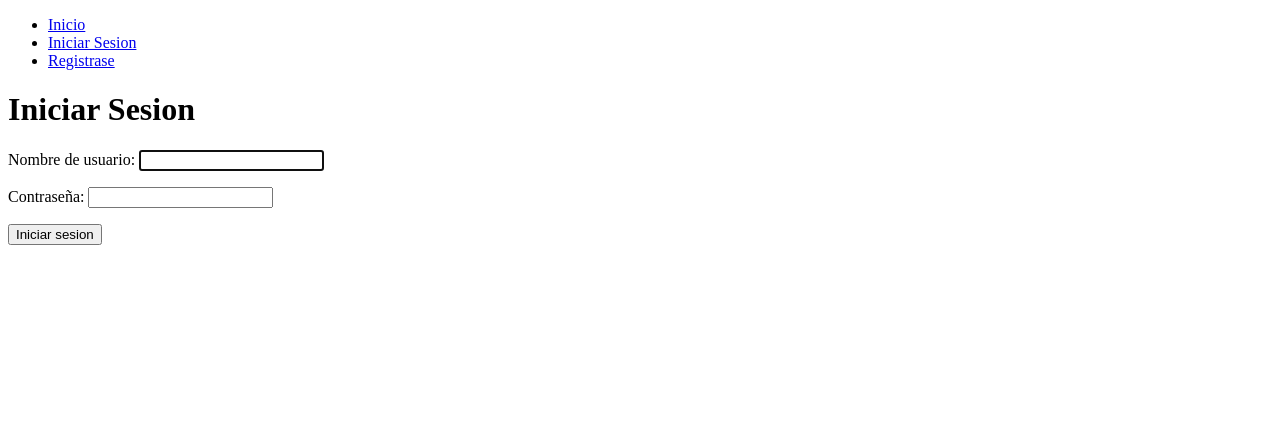
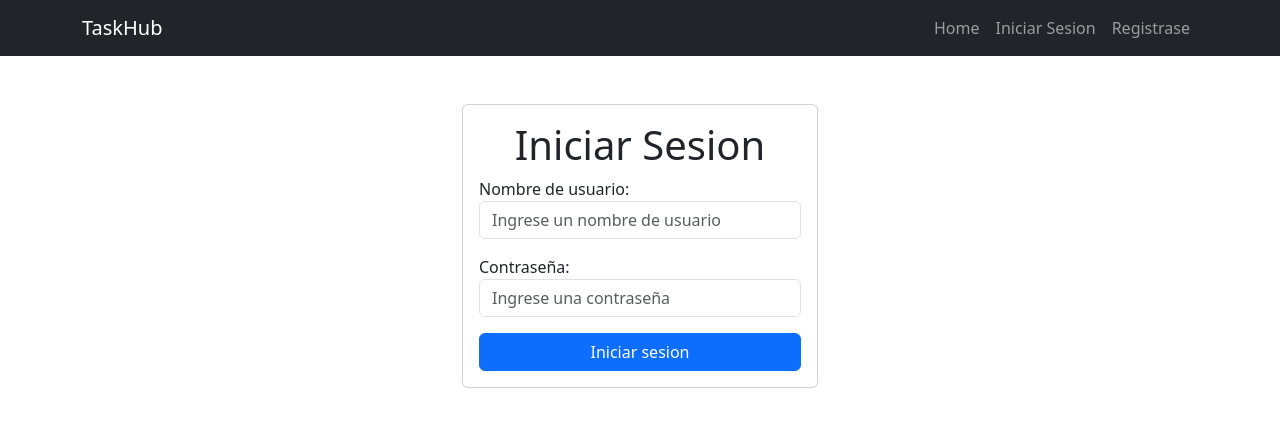
Before and after one commit to jaime-max/djangocrud, a Django app: page /iniciarsesion/ in a window 1280 px wide. Shown: the top 427 px of the page. Run offline with Django 4.2, Linux system fonts and the light colour scheme.

Commit message:
App terminada

```diff
--- a/tareas/templates/iniciar.html
+++ b/tareas/templates/iniciar.html
@@ -1,18 +1,29 @@
 {% extends 'master.html' %}
 {% block content %}
 
-<h1>Iniciar Sesion</h1>
-<form action="/iniciarsesion/" method="POST">
-    {% csrf_token %}
-    {{ formulario.as_p }}
-    <div class="error-message">
-        <p>{{error}}</p>
+<main class="container">
+    <div class="row">
+        <section class="col-md-4 offset-md-4 mt-5">
+            <form action="/iniciarsesion/" method="POST" class="card card-body">
+                <h1 class="text-center">Iniciar Sesion</h1>
+                {% csrf_token %}
+                {{error}}
+                <div class="mb-3">
+                    <label for="username">Nombre de usuario:</label>
+                    <input type="text" name="username" id="username" class="form-control"
+                        placeholder="Ingrese un nombre de usuario">
+                </div>
+                <div class="mb-3">
+                    <label for="password">Contraseña:</label>
+                    <input type="password" name="password" id="password" class="form-control"
+                        placeholder="Ingrese una contraseña">
+                </div>
+                <button class="btn btn-primary">
+                    Iniciar sesion
+                </button>
+            </form>
+        </section>
     </div>
-    <div>
-        <button>
-            Iniciar sesion
-        </button>
-    </div>
-</form>
+</main>
 
 {% endblock %}
--- a/tareas/templates/master.html
+++ b/tareas/templates/master.html
@@ -1,41 +1,55 @@
 <!DOCTYPE html>
 <html lang="en">
+
 <head>
     <meta charset="UTF-8">
     <meta name="viewport" content="width=device-width, initial-scale=1.0">
     <title>Aplicacion Django</title>
+    <link rel="stylesheet" href="https://cdn.jsdelivr.net/npm/bootstrap@5.3.1/dist/css/bootstrap.min.css">
 </head>
+
 <body>
-    <nav>
-        <ul>
-            <li>
-                <a href="{% url 'home' %}">Inicio</a>
+
+    <nav class="navbar navbar-expand-lg bg-dark navbar-dark">
+        <div class="container">
+            <a class="navbar-brand" href="/">TaskHub</a>
+            <button class="navbar-toggler" type="button" data-bs-toggle="collapse" data-bs-target="#navbarNav"
+                aria-controls="navbarNav" aria-expanded="false" aria-label="Toggle navigation">
+                <span class="navbar-toggler-icon"></span>
+            </button>
+            <div class="collapse navbar-collapse" id="navbarNav">
+                <ul class="navbar-nav ms-auto">
+                    <li class="nav-item">
+                        <a class="nav-link" href="{% url 'home' %}">Home</a>
                     </li>
-
                     {% if user.is_authenticated %}
-            <li>
-                <a href="{% url 'tareas' %}">Tareas Pendientes</a>
+                    <li class="nav-item">
+                        <a class="nav-link" href="{% url 'tareas' %}">Tareas Pendientes</a>
                     </li>
-            <li>
-                <a href="{% url 'listareascompletas' %}">Tareas Completadas</a>
+                    <li class="nav-item">
+                        <a class="nav-link" href="{% url 'listareascompletas' %}">Tareas Completadas</a>
                     </li>
-            <li>
-                <a href="{% url 'creartareas' %}">Crear Tareas</a>
+                    <li class="nav-item">
+                        <a class="nav-link" href="{% url 'creartareas' %}">Crear Tareas</a>
                     </li>
-            <li>
-                <a href="{% url 'cerrarsesion' %}">Cerrar Sesion</a>
+                    <li class="nav-item">
+                        <a class="nav-link" href="{% url 'cerrarsesion' %}">Cerrar Sesion</a>
                     </li>
                     {% else %}
-            <li>
-                <a href="{% url 'iniciarsesion' %}">Iniciar Sesion</a>
+                    <li class="nav-item">
+                        <a class="nav-link" href="{% url 'iniciarsesion' %}">Iniciar Sesion</a>
                     </li>
-            <li>
-                <a href="{% url 'registrar' %}">Registrase</a>
+                    <li class="nav-item">
+                        <a class="nav-link" href="{% url 'registrar' %}">Registrase</a>
                     </li>
                     {% endif %}
                 </ul>
+            </div>
+        </div>
     </nav>
     {% block content %}
     {% endblock %}
+    <script src="https://cdn.jsdelivr.net/npm/bootstrap@5.3.1/dist/js/bootstrap.bundle.min.js"></script>
 </body>
+
 </html>
```
Also changed, not shown: tareas/forms.py (+8 -2 lines), tareas/templates/crear_tareas.html (+9 -6 lines), tareas/templates/detalle_tarea.html (+13 -16 lines), tareas/templates/home.html (+19 -2 lines), tareas/templates/registrarse.html (+25 -13 lines), tareas/templates/tareas.html (+14 -8 lines), 1 other file. Lines whose indentation alone changed are shown as unchanged.
